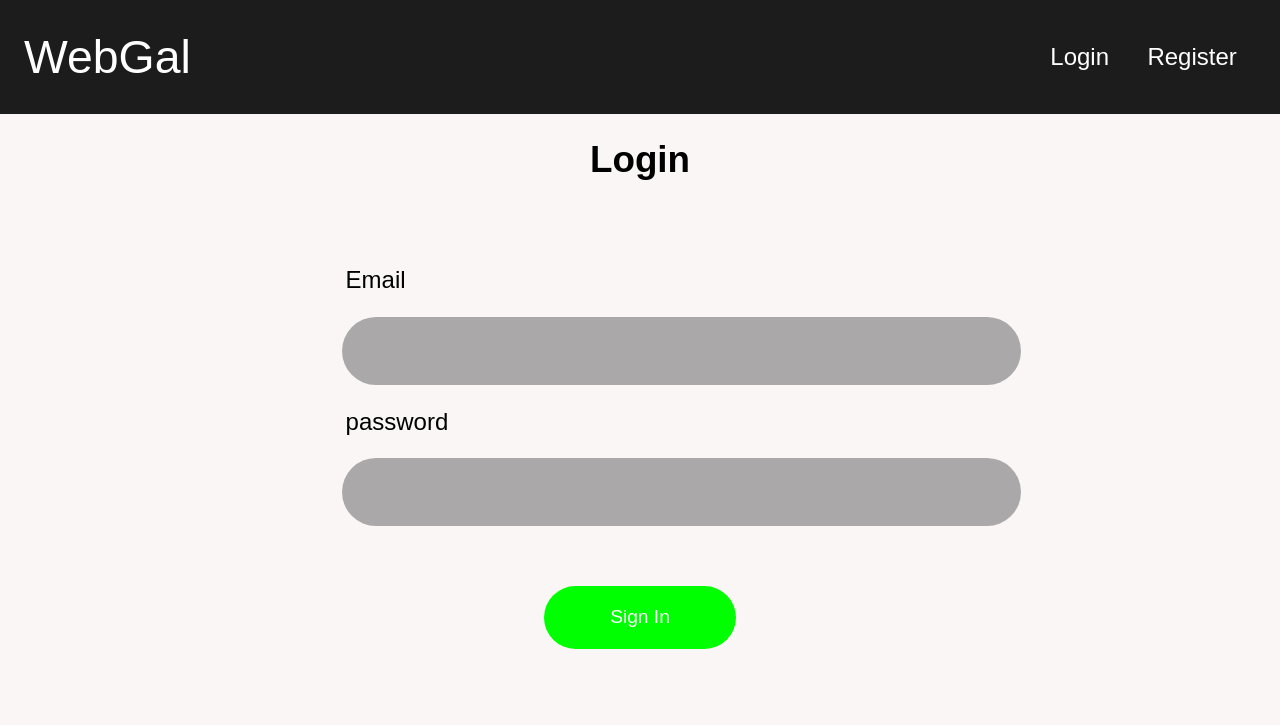
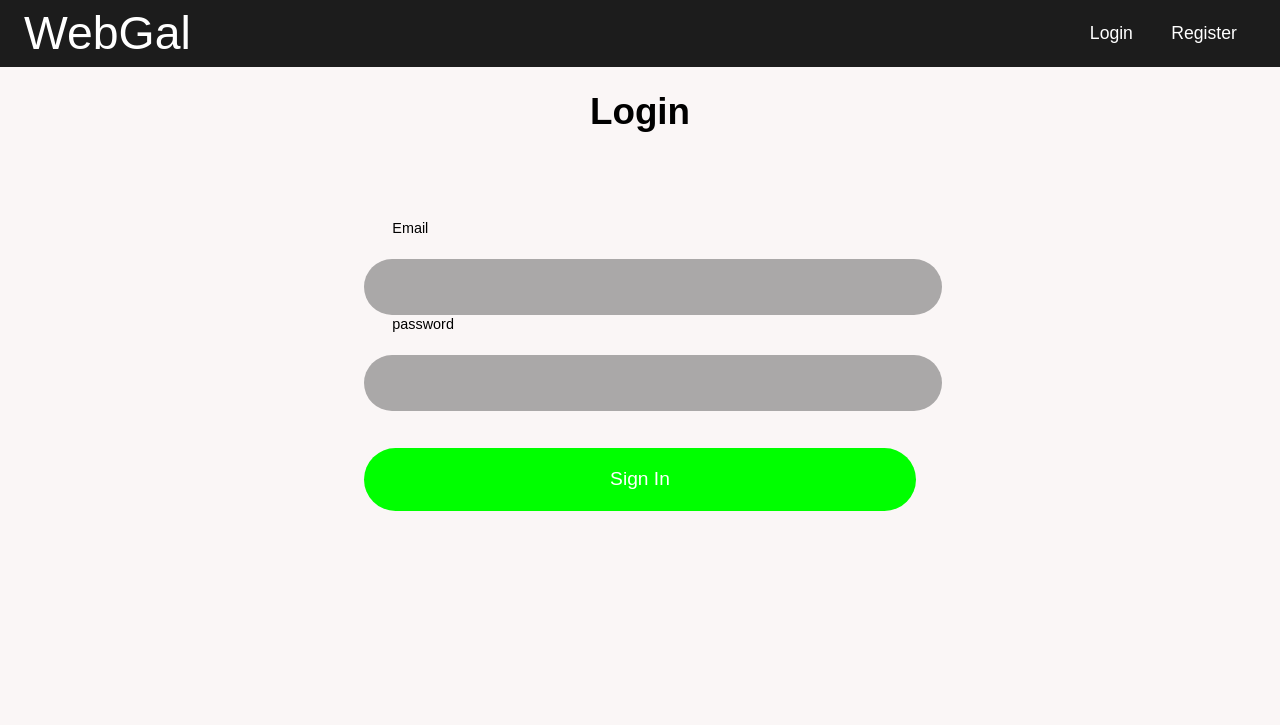
Before and after one commit to Osylisor/Web-Gallery-App, a Flask app: page /login in a window 1280 px wide. Shown: the top 725 px of the page. Run offline with Flask 2, Linux system fonts and the light colour scheme.

Commit message:
Add files via upload

```diff
--- a/Web Gallery App/App/static/styles.css
+++ b/Web Gallery App/App/static/styles.css
@@ -14,7 +14,7 @@ nav{
     display: flex;
     justify-content: space-between;
     align-items: center;
-    padding: 1.5rem;
+    padding: 0.4rem 1.5rem;
     background-color: rgba(20, 20, 20, 0.966);
 }
 
@@ -31,12 +31,12 @@ nav .nav-item ul{
 }
 
 nav .nav-item ul li{
-    padding: 1.2rem;
+    padding: 0 1.2rem;
 
 }
 
 nav .nav-item ul li a{
-    font-size: 1.5rem;
+    font-size: 1.1rem;
     color:white;
     text-decoration: none;
     transition: all 0.2s;
@@ -63,10 +63,16 @@ nav .nav-item ul li a:hover{
     width: 100%;
 }
 
+.my-form{
+    display: flex;
+    justify-content: center;
+    align-items: center;
+}
+
 .form-control{
     margin: 1.3rem;
     padding: 2.5rem;
-    max-width: 50%;
+    max-width: 55%;
 
 }
 
@@ -75,8 +81,8 @@ nav .nav-item ul li a:hover{
 .form-control input[type = "password"],
 .form-control input[type = "text"]{
 
-    padding: 1.2rem;
-    margin: 1.4rem;
+    padding: 0.8rem;
+    margin-top: 1.4rem;
     font-size:1.6rem;
     color:white;
     width: 100%;
@@ -98,19 +104,20 @@ nav .nav-item ul li a:hover{
 }
 
 .form-control label{
-    font-size: 1.5rem;
+    font-size: 0.9rem;
     text-align: center;
-    margin: 1.6rem;
+    margin-top: 1.6rem;
+    margin-left: 1.8rem;
 }
 
 .form-control input[type = "submit"]{
 
     background-color:rgb(0, 255, 0);
     padding: 1.3rem;
-    margin: 2.3rem;
+    margin-top: 2.3rem;
     font-size: 1.2rem;
     color:white;
-    width: 30%;
+    width: 100%;
     text-align: center;
     border-radius: 50px;
     border: none;
--- a/Web Gallery App/App/templates/login.html
+++ b/Web Gallery App/App/templates/login.html
@@ -10,6 +10,8 @@
     <h1 align = "center">Login</h1>
 
     <div class="container">
+
+        <div class = 'my-form'>
 
             <form action="" method="post" class ="form-control">
 
@@ -34,5 +36,9 @@
 
         </div>
 
+        </div>
+
+
+
 
 {% endblock %}
```
Also changed, not shown: other parts of Web Gallery App/App/static/styles.css (+14 -11 lines), Web Gallery App/App/database.db (added), Web Gallery App/App/static/img/20210901_134240.jpg (added), Web Gallery App/App/static/img/20210901_134255.jpg (added), Web Gallery App/App/static/img/20210901_134259.jpg (added), Web Gallery App/App/static/img/20210906_160716.jpg (added), Web Gallery App/App/static/img/20211020_131611.jpg (added), Web Gallery App/App/static/img/20211022_103958.jpg (added), Web Gallery App/App/static/img/profile pic.jpg (added), 1 other file. Lines whose indentation alone changed are shown as unchanged.
